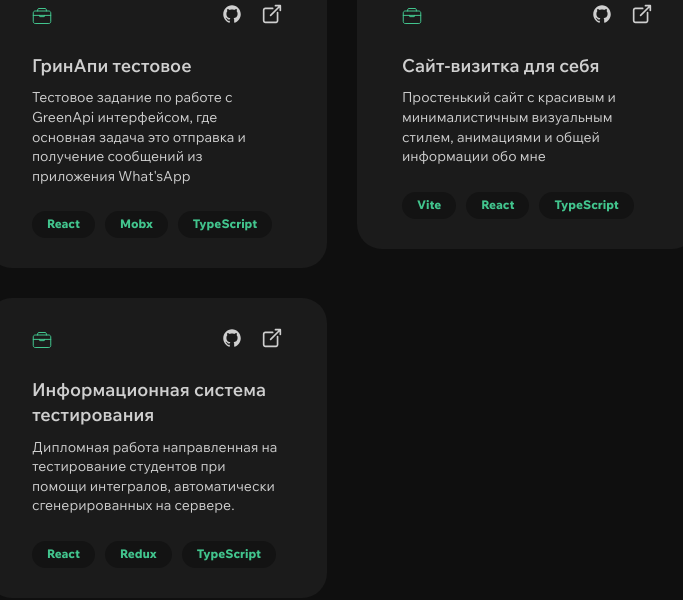
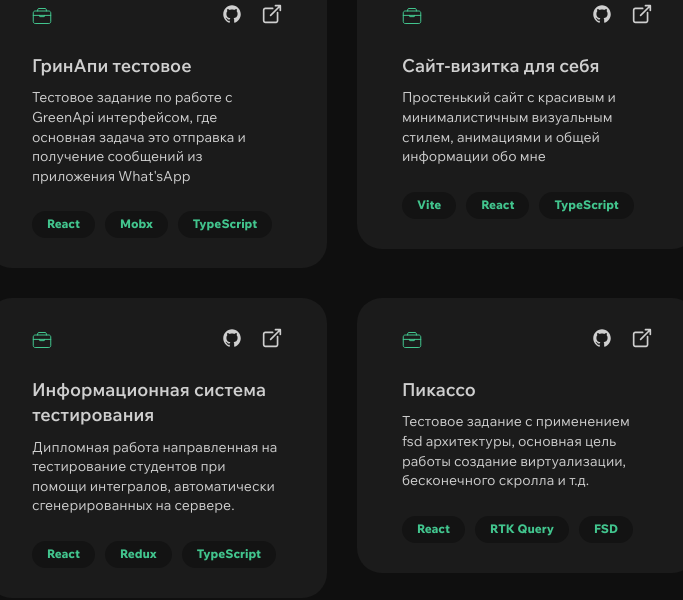
Before and after one commit to Clicker1337/veremeenko, a React (Vite) app: page / in a window 1280 px wide. Shown: the part 2064-2664 px from the top of the page, without its empty margins (228-911 px from the left). Built offline with nearby package versions, Linux system fonts and the light colour scheme.

Commit message:
Added new project

```diff
--- a/src/sections/portfolio/Portfolio.tsx
+++ b/src/sections/portfolio/Portfolio.tsx
@@ -20,6 +20,12 @@ const DataForCard = [
         text: 'Дипломная работа направленная на тестирование студентов при помощи интегралов, автоматически сгенерированных на сервере.',
         techs: ["React", "Redux", "TypeScript"],
         github: "https://github.com/Clicker1337/SiteMath",
+    },
+    {
+        title: 'Пикассо',
+        text: 'Тестовое задание с применением fsd архитектуры, основная цель работы создание виртуализации, бесконечного скролла и т.д.',
+        techs: ["React", "RTK Query", "FSD"],
+        github: "https://github.com/Clicker1337/SiteMath",
     }
 ]
 
```
